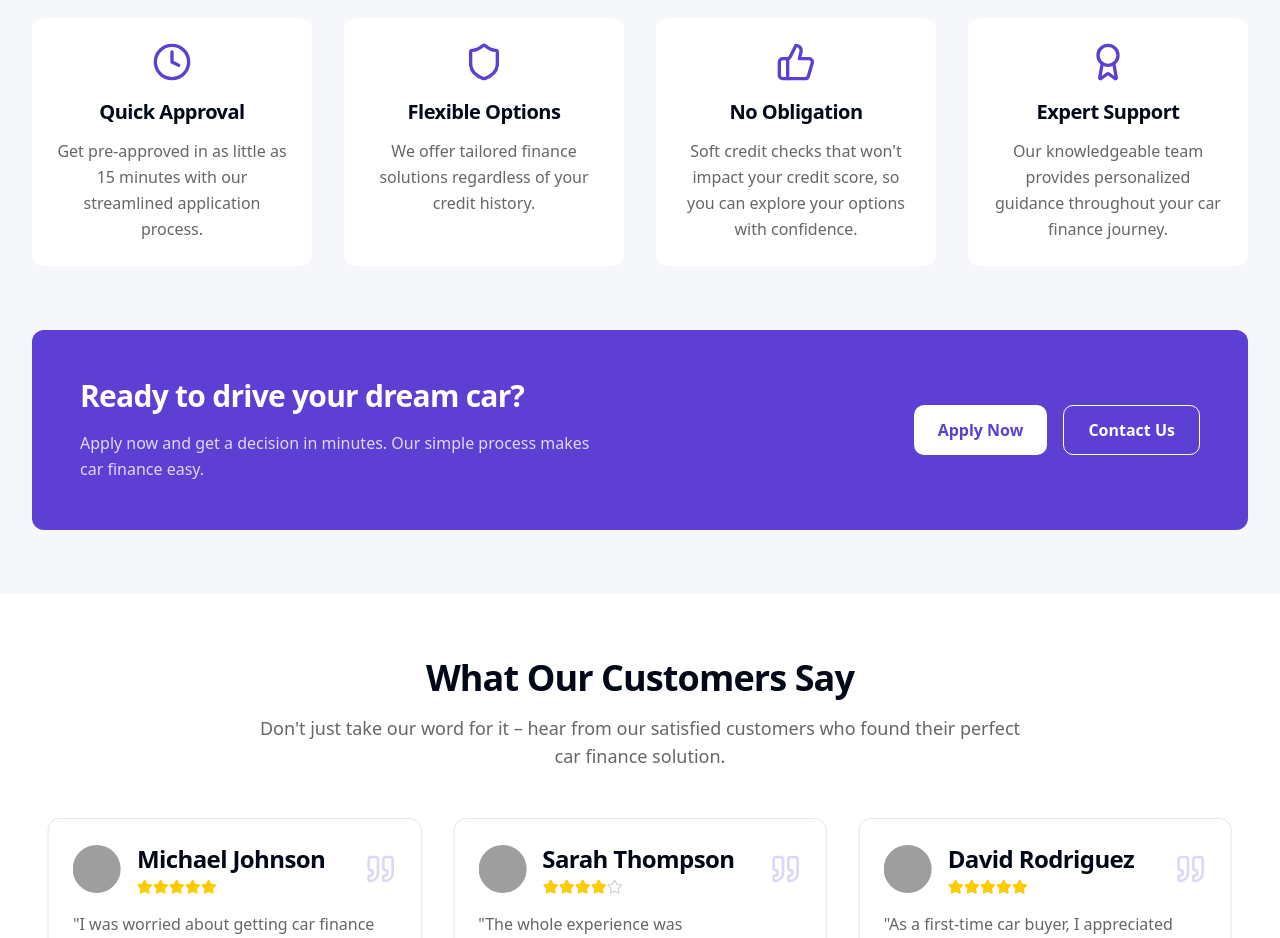
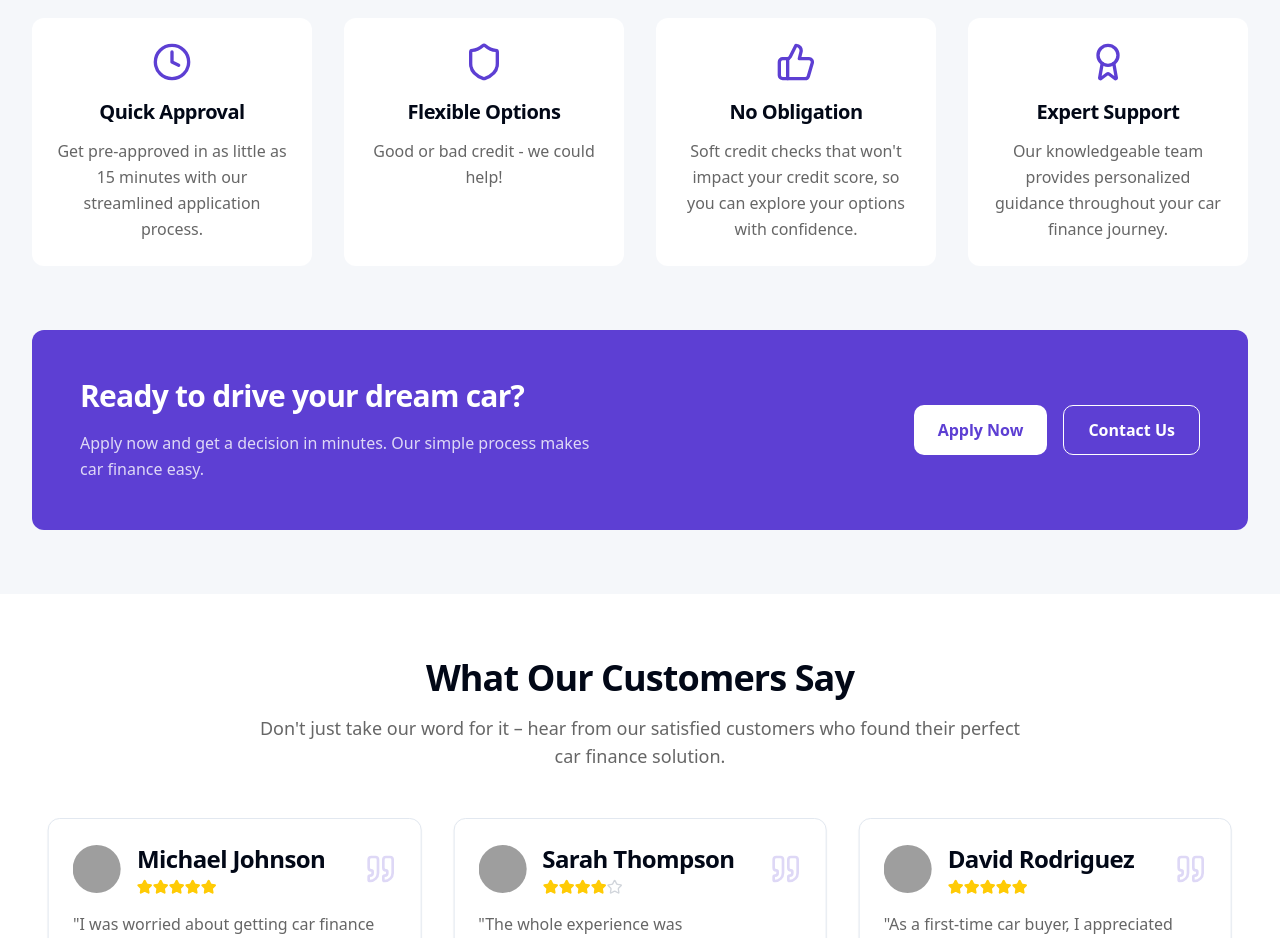
Before and after one commit to Outbound121/sleek-car-funding-96, a React (Vite) app: page / in a window 1280 px wide. Shown: the part 2220-3158 px from the top of the page. Built offline with nearby package versions, Linux system fonts and the light colour scheme; grey boxes are pictures that could not be loaded.

Commit message:
Update hero banner text
Updates the hero banner text to "good or bad credit - we could help!".

```diff
--- a/src/components/WhyChooseUs.tsx
+++ b/src/components/WhyChooseUs.tsx
@@ -11,7 +11,7 @@ export const WhyChooseUs = () => {
     {
       icon: <Shield className="h-10 w-10 mb-4 text-qmf-purple" />,
       title: "Flexible Options",
-      description: "We offer tailored finance solutions regardless of your credit history."
+      description: "Good or bad credit - we could help!"
     },
     {
       icon: <ThumbsUp className="h-10 w-10 mb-4 text-qmf-purple" />,
```
